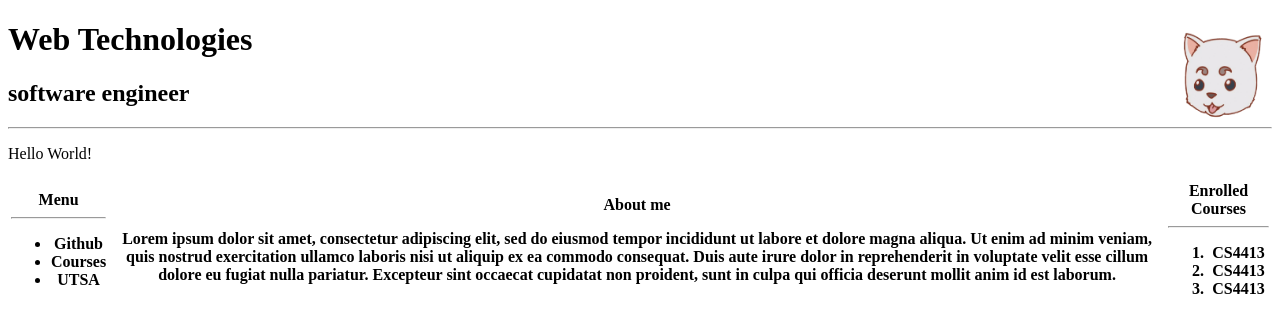
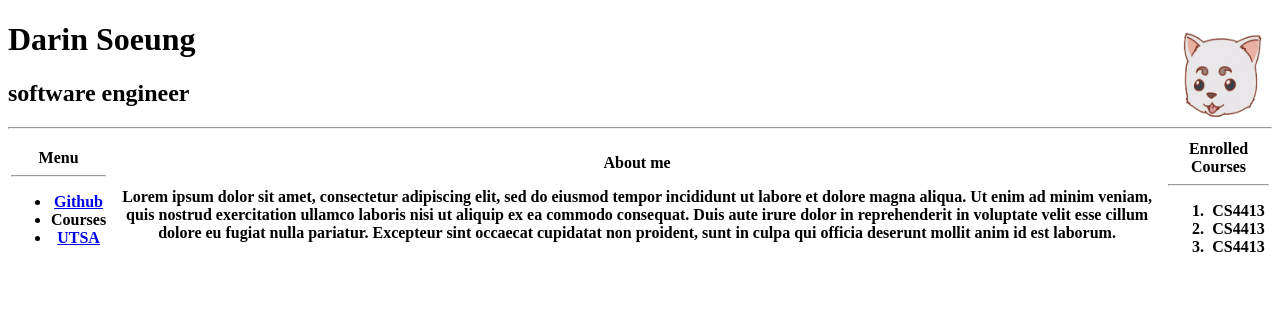
Before and after one commit to Dsoeung/CS4413-assignments, a plain HTML site: page assignment2/index.html in a window 1280 px wide. Drawn offline with Linux system fonts and the light colour scheme.

Commit message:
init assign2, added assign2 index overview, images folder and sadaharu.png

```diff
--- a/assignment2/index.html
+++ b/assignment2/index.html
@@ -8,26 +8,21 @@
    <body>
    <img src="./images/Sadaharu.png" alt="Pupper" width="100" height="100" align="right">
       <h1>
-         Web Technologies
+         Darin Soeung
       </h1>
       <h2>
          software engineer
       </h2>
       <hr>
-
-      <p id="summary-paragraph">
-         Hello World!
-      </p>
    <table>
       <tr>
          <th>Menu<hr>
             <ul>
-               <li>Github</li>
+               <li><a href="https://github.com/Dsoeung">Github</a></li>
                <li>Courses</li>
-               <li>UTSA</li>
+               <li><a href="https://www.utsa.edu/"> UTSA </li>
             </ul>
          </th>
-
          <th>About me
          <p>Lorem ipsum dolor sit amet, consectetur adipiscing elit,
             sed do eiusmod tempor incididunt ut labore et dolore magna aliqua.
```
